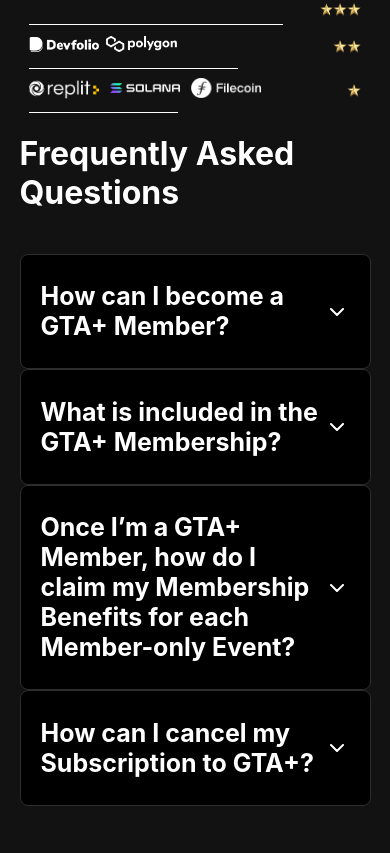
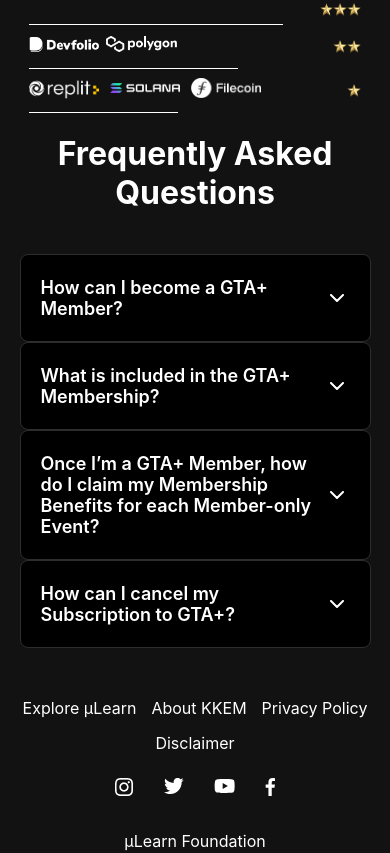
Before and after one commit to gtech-mulearn/gtahackathon, a React (Create React App) app: page /sandshores in a window 390 px wide. Shown: the part 1700-2553 px from the top of the page. Built offline with nearby package versions, Linux system fonts and the light colour scheme.

Commit message:
faq update

```diff
--- a/src/HackathonPages/GTASandshore/Components/Faq/Faq.module.css
+++ b/src/HackathonPages/GTASandshore/Components/Faq/Faq.module.css
@@ -23,6 +23,7 @@
 }
 .Container .header {
   display: flex;
+  gap: 10px;
   width: 100%;
   justify-content: space-between;
 }
@@ -31,3 +32,22 @@
     font-size: 25px;
     font-weight: 700;
 }
+
+@media screen and (max-width: 850px){
+.Container h1{
+    font-size: 20px;
+    font-weight: 600;
+}
+.Container p{
+    font-size: 16px;
+
+}
+}@media screen and (max-width: 500px){
+.Container h1{
+    font-size: 18px;
+}
+.Container p{
+    font-size: 14px;
+
+}
+}
--- a/src/HackathonPages/GTASandshore/Components/Faq/FaqContent.jsx
+++ b/src/HackathonPages/GTASandshore/Components/Faq/FaqContent.jsx
@@ -26,7 +26,7 @@ const Faq1 = () => {
 
   return (
     <div className={styles.faqWrapper}>
-      <h1 style={{color:"#fff"}}>Frequently Asked Questions</h1>
+      <h1 style={{color:"#fff",textAlign:"center"}}>Frequently Asked Questions</h1>
 
       <div style={{ display: "flex", flexDirection: "column",width:"100%" }}>
         {faqArray.map(({ heading, para }, i) => (
```
